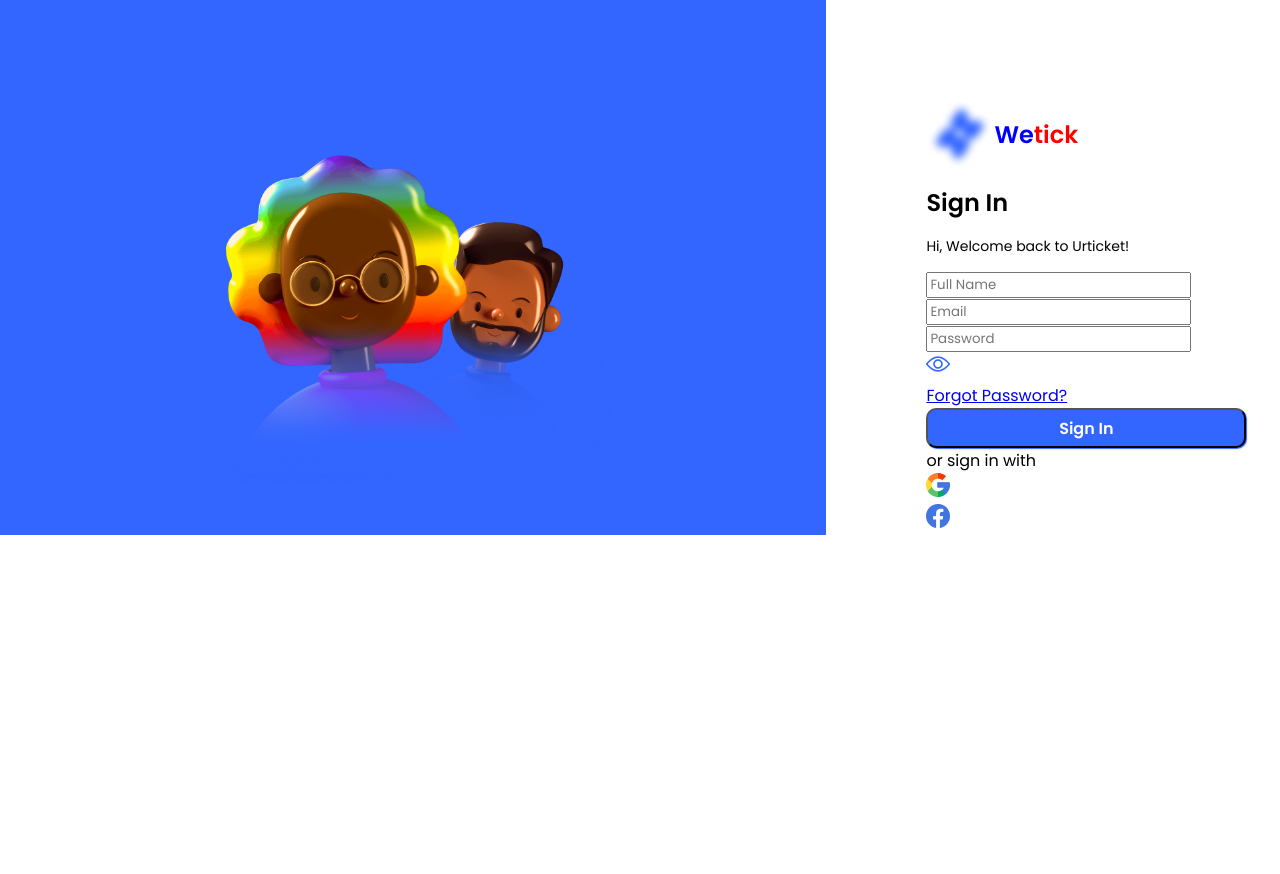
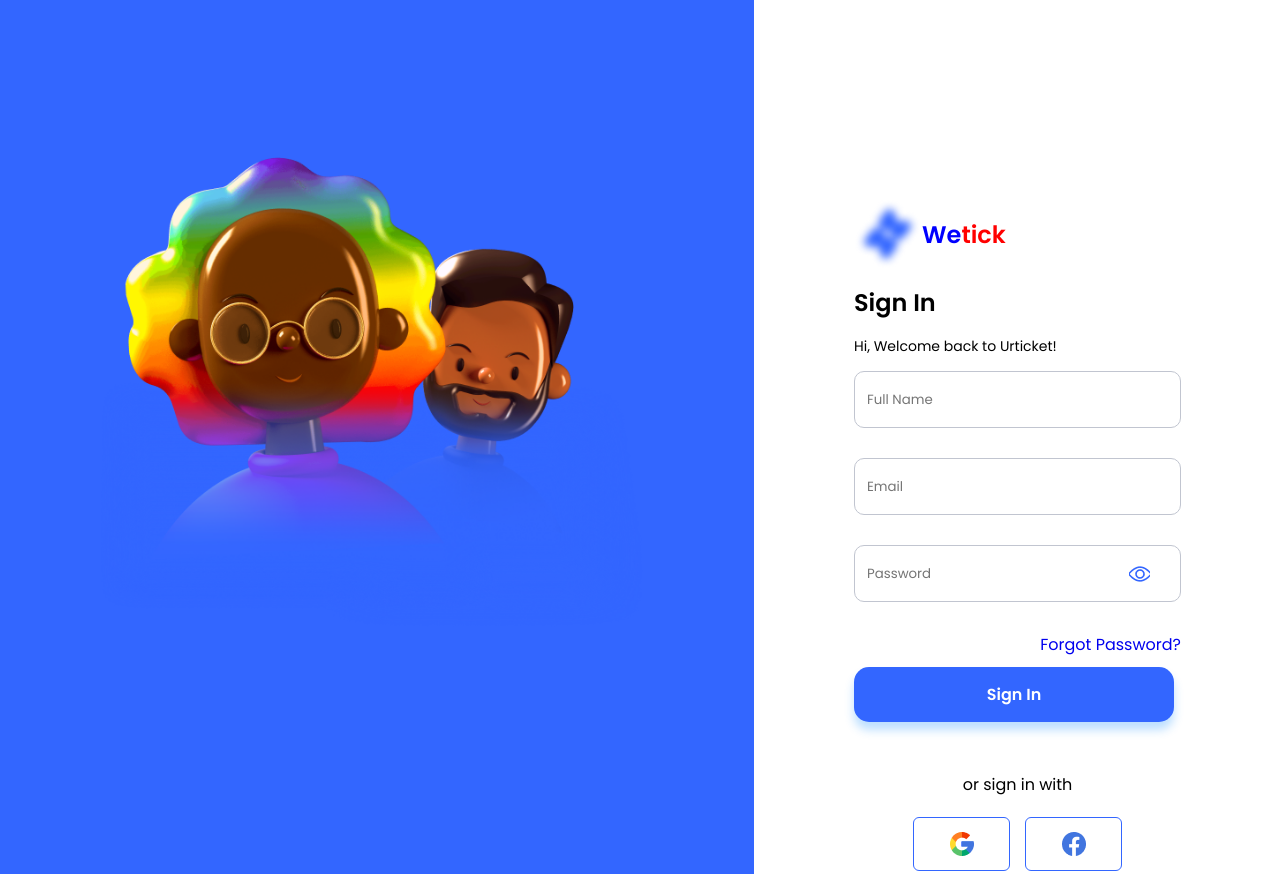
Before and after one commit to fariqmaasir/fgh21-html-slicing, a plain HTML site: page sign-in.html in a window 1280 px wide. Shown: the top 874 px of the page. Before the commit the page ends 800 px from the top, so only its background shows below. Drawn offline with Linux system fonts and the light colour scheme.

Commit message:
add css for sign in

```diff
--- a/assets/css/sign.css
+++ b/assets/css/sign.css
@@ -7,10 +7,20 @@
   flex: 70%;
   background-color: #3366ff;
 }
+.left div{
+  padding-right: 100px;
+  padding-left: 100px;
+  width: 550px;
+  height: 480px;
+}
+.left div img{
+  width: 100%;
+  height: 100%;
+}
 .right {
   flex: 30%;
-  margin-left: 100px;
-  margin-top: 100px;
+  padding: 100px;
+  padding-top: 200px;
 }
 body {
     margin: -1px;
@@ -30,28 +40,78 @@ h1 {
 h3 {
   font-size: 14px;
 }
-.input {
+.input-form{
+  display: flex;
+  flex-direction: column;
+  gap: 10px;
+}
+.input-box {
   margin-bottom: 20px;
   display: flex;
+  align-items: center;
+  padding-left: 10px;
   border: 1px solid rgba(193, 197, 208, 1);
   border-radius: 10px;
   width: 315px;
   height: 55px;
   font-size: 14px;
+}
+.input-box input{
+  width: 230px;
+  display: flex;
+  border: none;
+}
+.input-box div{
+  height: 24px;
+  width: 24px;
+  padding-left: 30px;
+  padding-right: 30px;
+}
+.input-box img{
+  width: 100%;
+  height: 100%;
+  object-fit: cover;
+}
+.forget-pass{
+  text-align: end;
+}
+.forget-pass a{
+  text-decoration: none;
+}
+.socmed-group{
+  padding-top: 50px;
+  display: flex;
   flex-direction: column;
+  align-items: center;
+  gap: 20px;
+}
+.socmed-border{
+  border: 1px solid #3366FF;
+  border-radius: 6px;
+  width: 95px;
+  height: 52px;
+  display: flex;
+  align-items: center;
+  justify-content: center;
+}
+.socmed{
+  display: flex;
+  gap: 15px;
+}
+.socmed-border div{
+  width: 24px;
+  height: 24px;
 }
 button {
   width: 320px;
-  height: 40px;
-  border-radius: 10px;
+  height: 55px;
+  border-radius: 15px;
+  border: none;
   background-color: #3366ff;
   color: white;
   font-size: 16px;
   font-weight: 600;
-  box-shadow: 1px 1px 1px #3366ff;
-}
-.checkbox {
-  border: 10px solid #3366ff;
+  box-shadow: 0px 8px 10px #2395FF4D;
 }
 .img-login {
   display: block;
```
